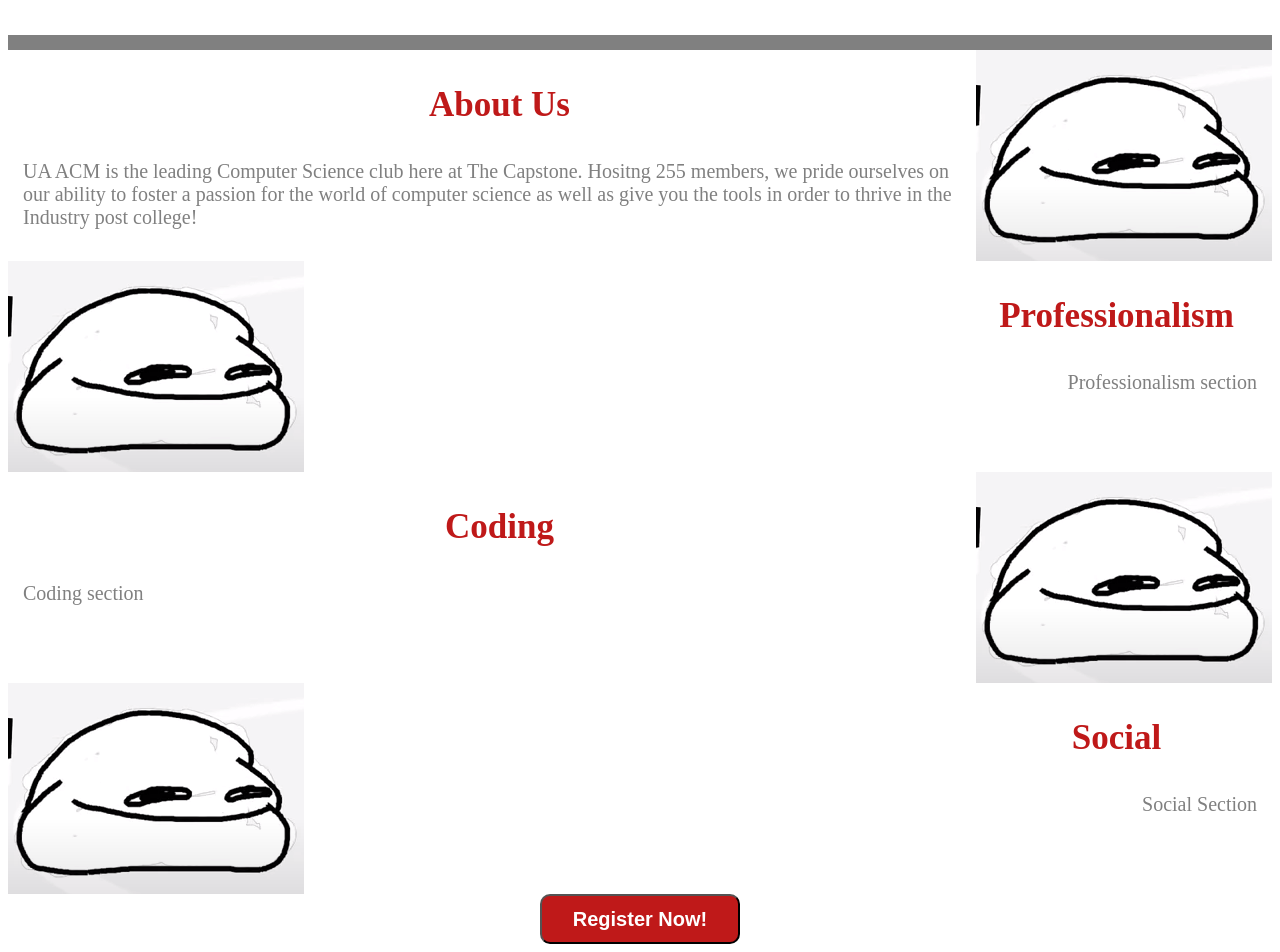
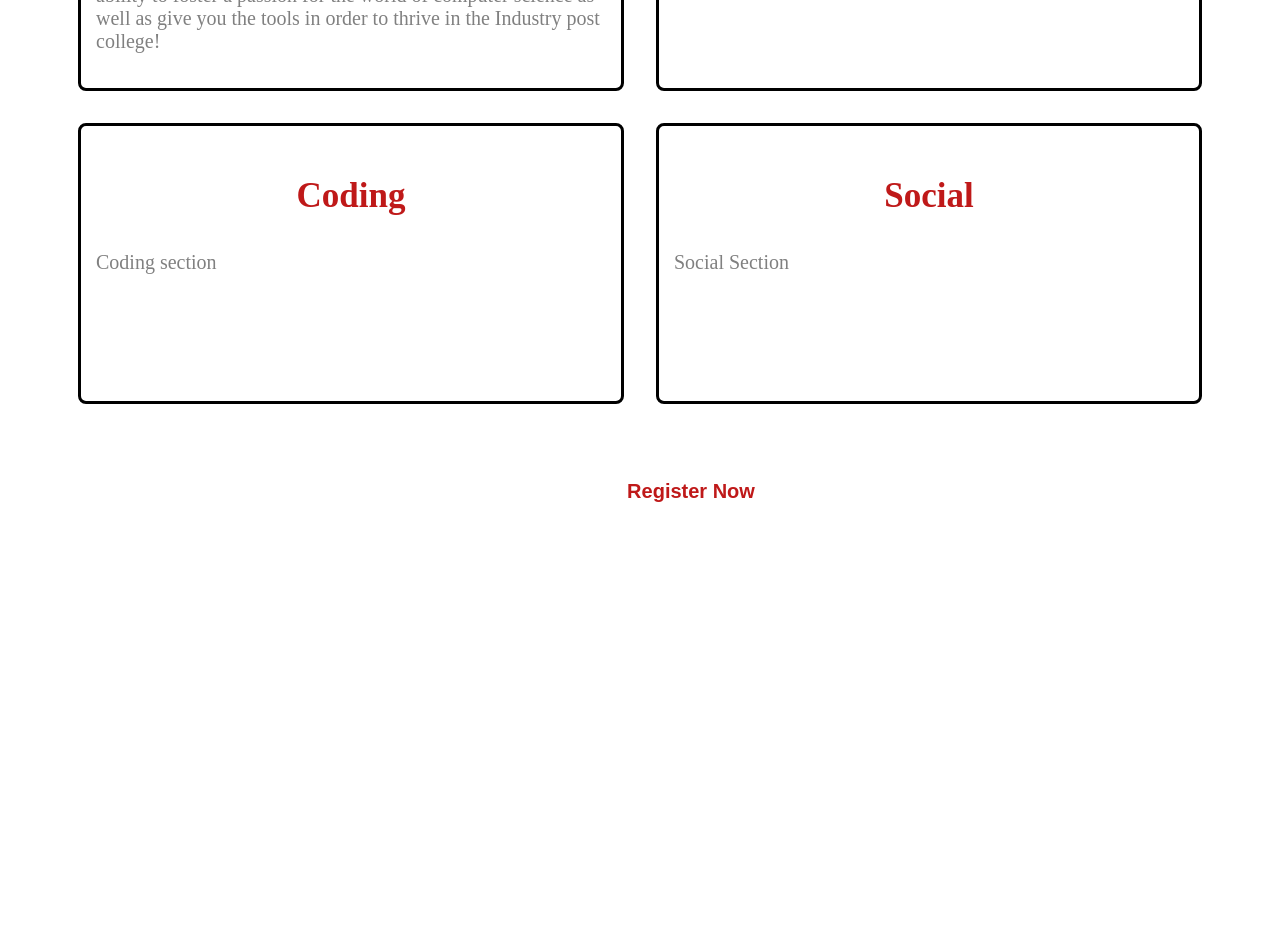
Before and after one commit to chris-hellen/UA-ACM-Website, a React (Create React App) app in the folder client/: page / in a window 1280 px wide. Shown: the part 539-1491 px from the top of the page. After the commit the page ends 1103 px from the top, so only its background shows below. Built offline with nearby package versions, Linux system fonts and the light colour scheme.

Commit message:
added some button design put the 4 sub sections into an even grid

```diff
--- a/client/src/Body.css
+++ b/client/src/Body.css
@@ -1,32 +1,34 @@
 .grid-container{
     display: grid;
-    grid-template-columns: auto auto auto auto auto;
+    grid-template-columns: 1fr 1fr;
+    grid-template-rows: 1fr 1fr;
+    padding: 70px;
+    grid-gap: 2em;
 }
 .about-section{
-    grid-row-start: 1;
-    grid-column-start: 1;
-    grid-column-end: 3;
-    padding-left: 15px;
+   padding: 15px;
+  border-style: solid;
+  border-radius: 8px;
 }
 .professionalism-section{
-    grid-row-start: 2;
-    grid-column-start: 3;
-    grid-column-end: 5;
-    text-align: right;
-    padding-right: 15px;
+    padding: 15px;
+    border-style: solid;
+    border-radius: 8px;
+    padding: 10px;
+    position: relative;
+
 }
+
 .coding-section{
-    grid-column-start: 1;
-    grid-column-end: 3;
-    grid-row-start: 3;
-    padding-left: 15px;
+    padding: 15px;
+    border-style: solid;
+    border-radius: 8px;
 }
 .social-section{
-    grid-column-start: 3;
-    grid-column-end: 5;
-    grid-row-start: 4;
-    text-align: right;
-    padding-right: 15px;
+    padding: 15px;
+    border-style: solid;
+    border-radius: 8px;
+
 }
 .about-header, .prof-header, .coding-header, .social-header{
     text-align: center;
@@ -37,33 +39,42 @@
     font-size: 20px;
     color: gray;
 }
-.about-pic{
-    grid-row-start: 1;
-}
-.prof-pic{
-    grid-row-start: 2;
-}
-.coding-pic{
-    grid-row-start: 3;
-}
-.social-pic{
-    grid-row-start: 4;
-}
-.join-btn-container{
-    grid-row-start: 5;
-    grid-column-start: 2;
-    grid-column-end: 3;
-}
+
+
+
 .join-btn{
-    background-color: rgb(191, 25, 25);
     height: 50px;
-    width: 200px;
-    border-radius: 10px;
-    color: white;
+    width: 180px;
+    position: relative;
+    color: rgb(191,25,25);
     font-size: 20px;
     font-weight: 700;
+    left: 340px;
+    top: 30px;
     cursor: pointer;
+    margin: auto;
+    border: none;
+    background: white;
+    display: inline-block;
+    transition: 0.5s;
 }
 .join-btn:hover{
     opacity: 75%;
+    padding-right: 24px;
+    padding-left: 8px;
+    transition: 0.5s;
 }
+.join-btn:hover:after{
+    opacity:1;
+    right: 10px;
+    transition: 0.5s;
+
+}
+.join-btn:after{
+    content: '»';
+    position: absolute;
+    opacity: 0;
+    top: 14px;
+    right: -20px;
+    transition: 0.5s;
+}
--- a/client/src/Body.js
+++ b/client/src/Body.js
@@ -13,8 +13,7 @@ export default function Body() {
                     Hositng 255 members, we pride ourselves on our ability to foster a passion for the world of computer science as well as give you the tools in order to thrive in the Industry post college!
                 </p>
             </div>
-            <img className='about-pic' src={geoffry} alt='about pic' />
-            <img className='prof-pic' src={geoffry} alt='about pic' />
+
             <div className='professionalism-section'>
                 <h3 className='prof-header'>Professionalism</h3>
                 <p className='prof-p'>
@@ -22,22 +21,21 @@ export default function Body() {
                 </p>
             </div>
             <div className='coding-section'>
+
                 <h3 className='coding-header'>Coding</h3>
                 <p className='coding-p'>
                     Coding section
                 </p>
             </div>
-            <img className='coding-pic' src={geoffry} alt='about pic' />
-            <img className='social-pic' src={geoffry} alt='about pic' />
+
             <div className='social-section'>
                 <h3 className='social-header'>Social</h3>
                 <p className='social-p'>
                     Social Section
                 </p>
             </div>
-            <div className='join-btn-container'>
-                <button className='join-btn'>Register Now!</button>
-            </div>
+
+                <button className='join-btn'>Register Now</button>
         </div>
     </>
   )
--- a/client/src/Header.css
+++ b/client/src/Header.css
@@ -3,13 +3,15 @@
     grid-template-columns: 20% 75%;
     background-color: white;
 }
-.header-1, .header-2{
+.header-1 {
     text-align: center;
-    font-size: 75px;
+    font-size: 40px;
     color: rgb(191, 25, 25);
 }
 .header-2 {
-    font-size: 50px;
+    font-size: 28px;
+    text-align: center;
+    color: rgb(191,25,25)
 }
 .header-container {
     align-items: center;
```
